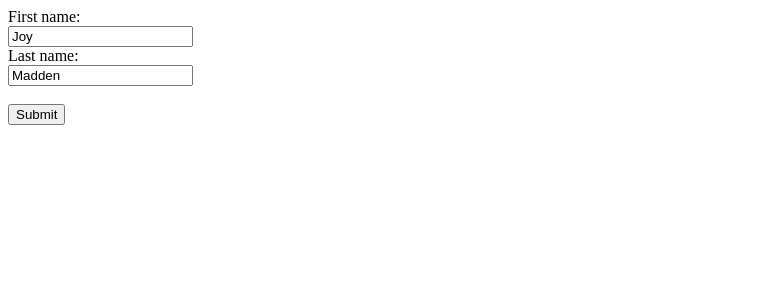
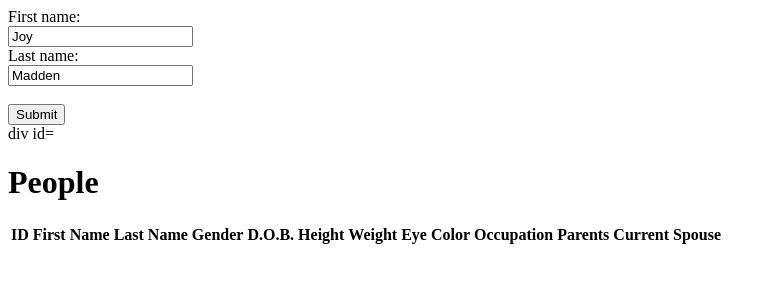
Before and after one commit to GingerGuy93/most_wanted, a plain HTML site: page most-wanted-starter-code/index.html in a window 1280 px wide. Shown: the whole page, without its empty margins (0-776 px from the left). Drawn offline with Linux system fonts and the light colour scheme.

Commit message:
Created Table layout for object of people

```diff
--- a/most-wanted-starter-code/index.html
+++ b/most-wanted-starter-code/index.html
@@ -12,8 +12,25 @@
         <input type="text" id="lname" name="lname" value="Madden"><br><br>
         <input type="button" onclick="searchByName()" value="Submit">
     </form>
-
-
+      div id= <div id="tableContainer">
+        <h1>People</h1>
+        <table>
+          <thead>
+            <tr>
+              <th>ID</th>
+              <th>First Name</th>
+              <th>Last Name</th>
+              <th>Gender</th>
+              <th>D.O.B.</th>
+              <th>Height</th>
+              <th>Weight</th>
+              <th>Eye Color</th>
+              <th>Occupation</th>
+              <th>Parents</th>
+              <th>Current Spouse</th>
+            </tr>
+          </thead>
+    </div>
     <script src="data.js"></script>
     <script src="app.js"></script>
   </body>
```
